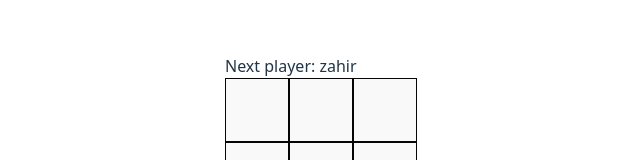
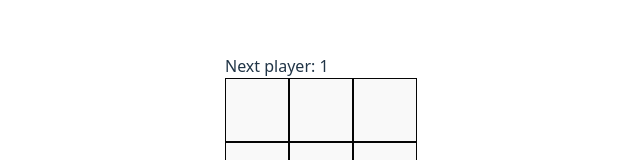
Before and after one commit to zahirulislam15/react_tic_tac_toe, a React (Vite) app: page / in a window 1280 px wide. Shown: the part 238-398 px from the top of the page, without its empty margins (255-895 px from the left). Built offline with nearby package versions, Linux system fonts and the light colour scheme.

Commit message:
comment removed

```diff
--- a/src/App.jsx
+++ b/src/App.jsx
@@ -15,9 +15,9 @@ function Board({ xIsNext, squares, currentMove, onPlay }) {
     }
     const nextSquares = squares.slice();
     if (xIsNext) {
-      nextSquares[i] = 'zahir';
+      nextSquares[i] = '1';
     } else {
-      nextSquares[i] = 'imran';
+      nextSquares[i] = '0';
     }
     onPlay(nextSquares);
   }
@@ -31,7 +31,7 @@ function Board({ xIsNext, squares, currentMove, onPlay }) {
     status = 'Match draw.'
   }
   if(currentMove != 9 && !winner) {
-    status = 'Next player: ' + (xIsNext ? 'zahir' : 'imran');
+    status = 'Next player: ' + (xIsNext ? '1' : '0');
   }
 
   return (
@@ -68,33 +68,11 @@ export default function Game() {
     setCurrentMove(nextHistory.length - 1);
   }
 
-  // function jumpTo(nextMove) {
-  //   setCurrentMove(nextMove);
-  // }
-
-  // const moves = history.map((squares, move) => {
-  //   let description;
-  //   if (move > 0) {
-  //     description = 'Go to move #' + move;
-  //   }
-  //   else {
-  //     description = 'Go to game start';
-  //   }
-  //   return (
-  //     <li key={move}>
-  //       <button onClick={() => jumpTo(move)}>{description}</button>
-  //     </li>
-  //   );
-  // });
-
   return (
     <div className="game">
       <div className="game-board">
         <Board xIsNext={xIsNext} squares={currentSquares} currentMove={currentMove} onPlay={handlePlay} />
       </div>
-      {/* <div className="game-info">
-        <ol>{moves}</ol>
-      </div> */}
     </div>
   );
 }
```
